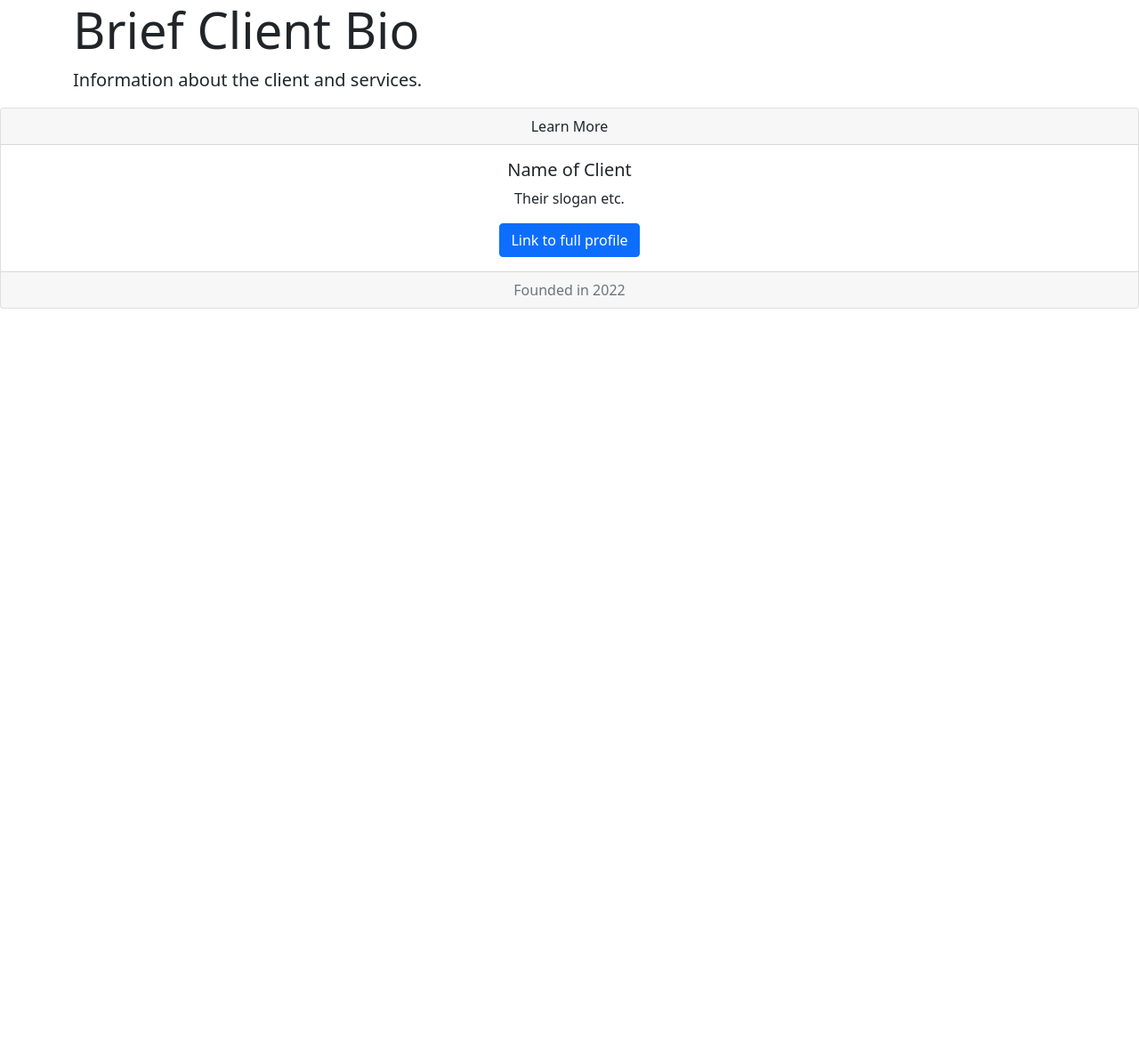
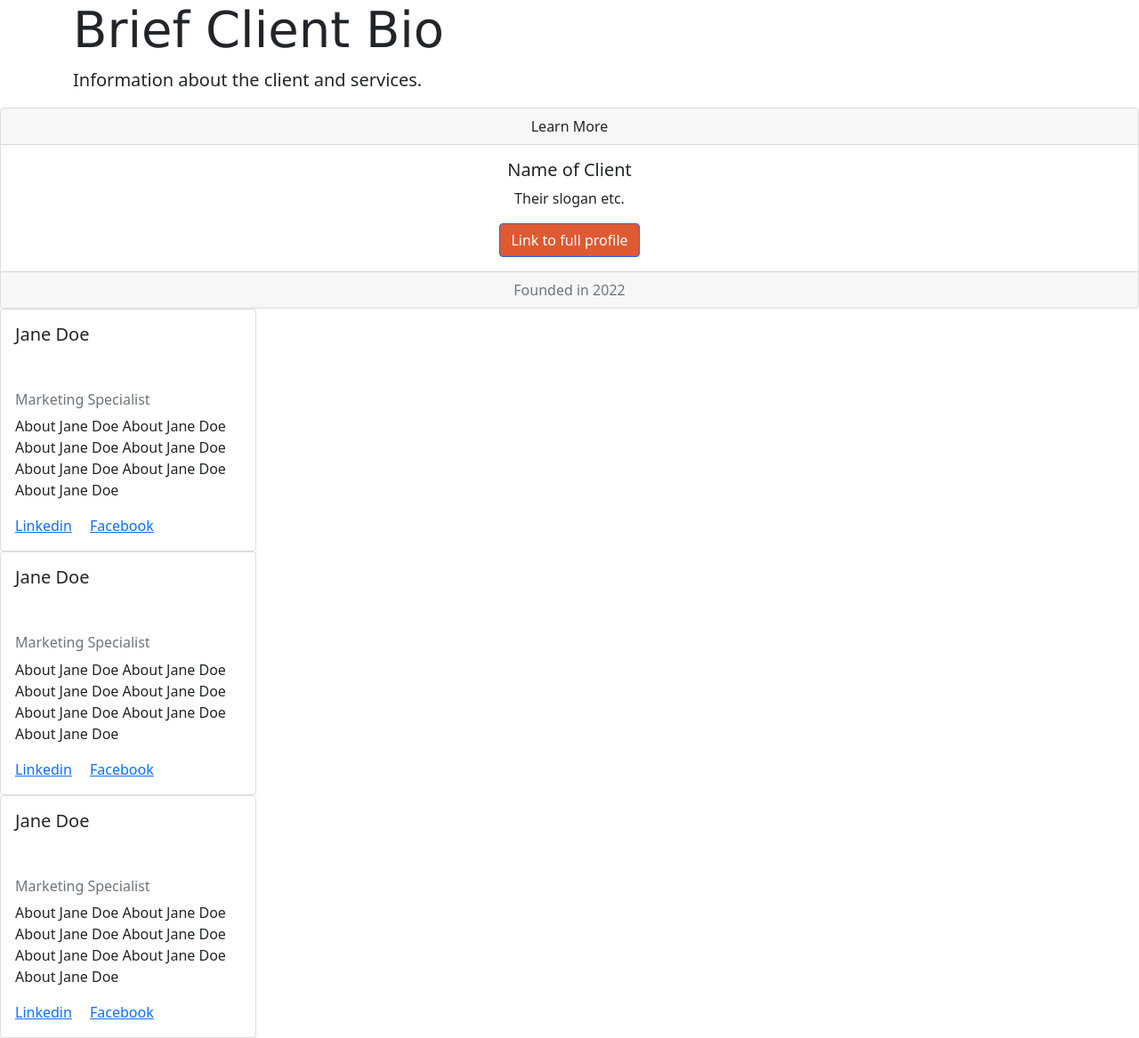
Before and after one commit to tonglin2003/web, a Flask app: template templates/productbio.html in a window 1280 px wide. Shown: the whole page at 89% size. Before the commit the page ends 347 px from the top, so only its background shows below. Run offline with Flask 2, Linux system fonts and the light colour scheme; the template is opened without the code that fills it, so the values that code supplies are empty.

Commit message:
Update productbio.html

```diff
--- a/templates/productbio.html
+++ b/templates/productbio.html
@@ -1,17 +1,20 @@
 <!DOCTYPE html>
-<html lang="en">
+<html>
 
 <head>
   <meta charset="utf-8">
   <meta name="viewport" content="width=device-width">
-  <title>replit</title>
   <link href="https://cdn.jsdelivr.net/npm/bootstrap@5.0.2/dist/css/bootstrap.min.css" rel="stylesheet" integrity="sha384-EVSTQN3/azprG1Anm3QDgpJLIm9Nao0Yz1ztcQTwFspd3yD65VohhpuuCOmLASjC" crossorigin="anonymous">
+    <link rel="stylesheet" href="css/styles.css">
   <link href="style.css" rel="stylesheet" type="text/css" />
 </head>
 
 <body>
 
-  <div class="jumbotron jumbotron-fluid">
+
+  <script src="script.js"></script>
+
+ <div class="jumbotron jumbotron-fluid">
   <div class="container">
     <h1 class="display-4">Brief Client Bio</h1>
     <p class="lead">
@@ -34,5 +37,60 @@
   </div>
 </div>
 
+<div class="card" style="width: 18rem;">
+  <div class="card-body">
+    <h5 class="card-title">Jane Doe</h5>
+
+    <br>
+    <br>
+
+    <h6 class="card-subtitle mb-2 text-muted">Marketing Specialist</h6>
+    <p class="card-text">About Jane Doe About Jane Doe About Jane Doe About Jane Doe About Jane Doe About Jane Doe About Jane Doe </p>
+    <a href="#" class="card-link">Linkedin</a>
+    <a href="#" class="card-link">Facebook</a>
+
+
+
+
+  </div>
+</div>
+
+<div class="card" style="width: 18rem;">
+  <div class="card-body">
+    <h5 class="card-title">Jane Doe</h5>
+
+    <br>
+    <br>
+
+    <h6 class="card-subtitle mb-2 text-muted">Marketing Specialist</h6>
+    <p class="card-text">About Jane Doe About Jane Doe About Jane Doe About Jane Doe About Jane Doe About Jane Doe About Jane Doe </p>
+    <a href="#" class="card-link">Linkedin</a>
+    <a href="#" class="card-link">Facebook</a>
+
+
+
+
+  </div>
+</div>
+
+  <div class="card" style="width: 18rem;">
+  <div class="card-body">
+    <h5 class="card-title">Jane Doe</h5>
+
+    <br>
+    <br>
+
+    <h6 class="card-subtitle mb-2 text-muted">Marketing Specialist</h6>
+    <p class="card-text">About Jane Doe About Jane Doe About Jane Doe About Jane Doe About Jane Doe About Jane Doe About Jane Doe </p>
+    <a href="#" class="card-link">Linkedin</a>
+    <a href="#" class="card-link">Facebook</a>
+
+
+
+
+  </div>
+</div>
+
 </body>
+
 </html>
```
